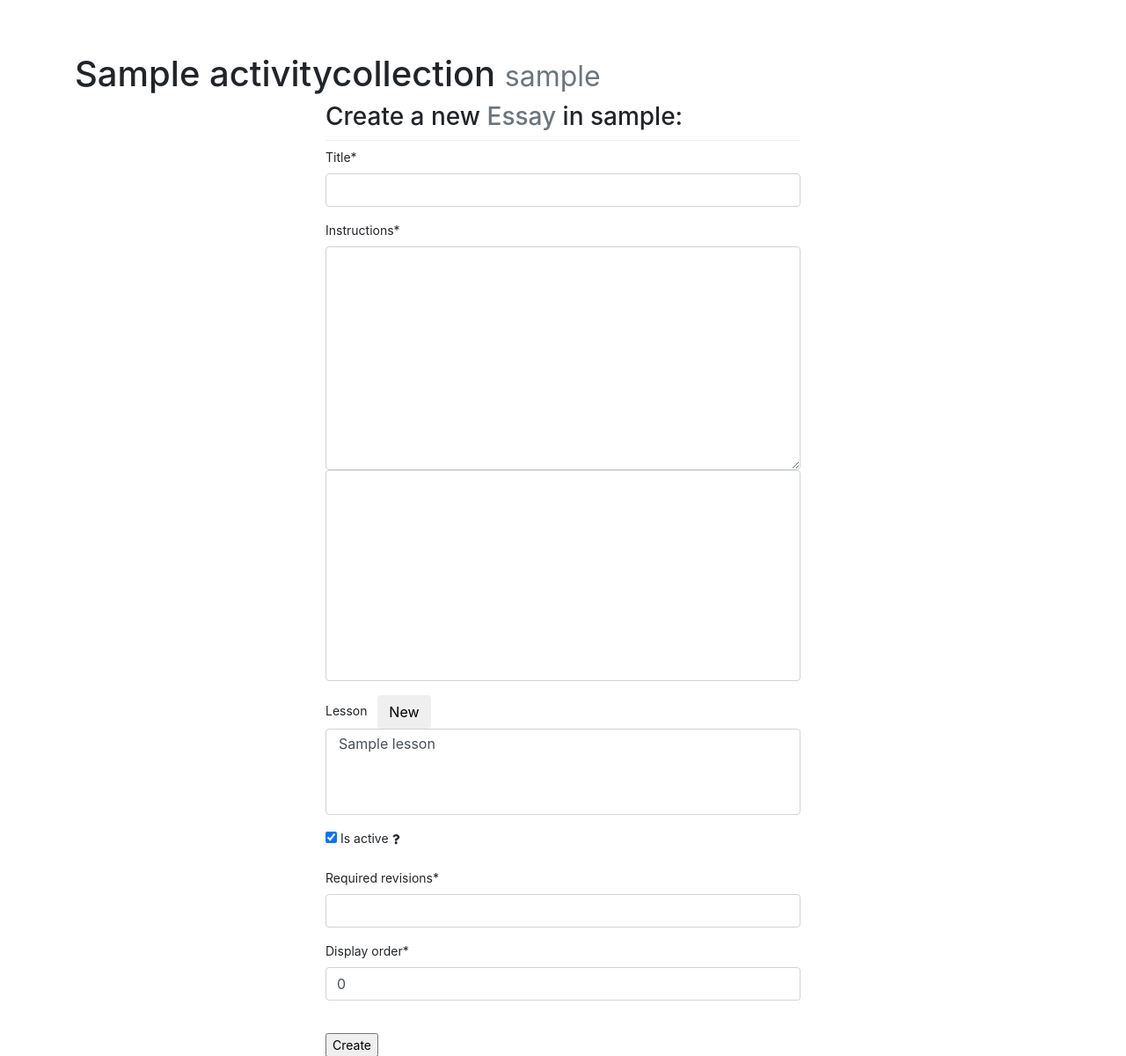
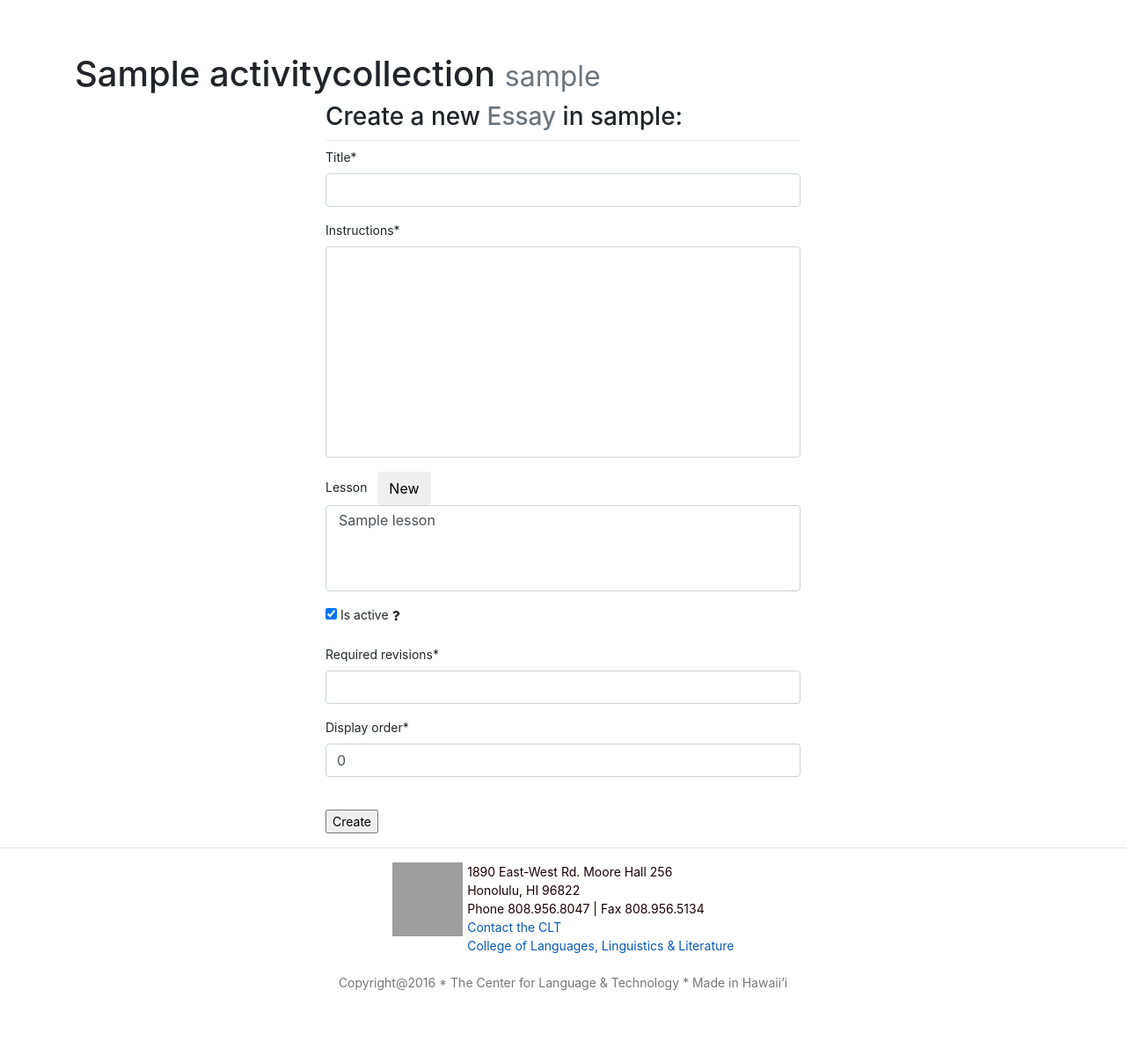
Before and after one commit to songmink/clt-langlabs, a Django app: page /essay/add/1 in a window 1280 px wide. Shown: the top 1200 px of the page at 88% size. After the commit the page ends 1125 px from the top, so only its background shows below. Run offline with Django 3.2, Linux system fonts and the light colour scheme; tables that the repository leaves empty hold one stand-in row (values such as "Sample post"); some libraries are stand-ins or nearby versions; grey boxes are pictures that could not be loaded.

Commit message:
add 'hidden' for duplicated textboxes by TinyMCE

```diff
--- a/static/css/rte_instructions.css
+++ b/static/css/rte_instructions.css
@@ -18,3 +18,8 @@
   padding: 6px 12px;
   overflow:auto;
 }
+
+.hidden {
+  visibility: hidden;
+  display: none;
+}
```
